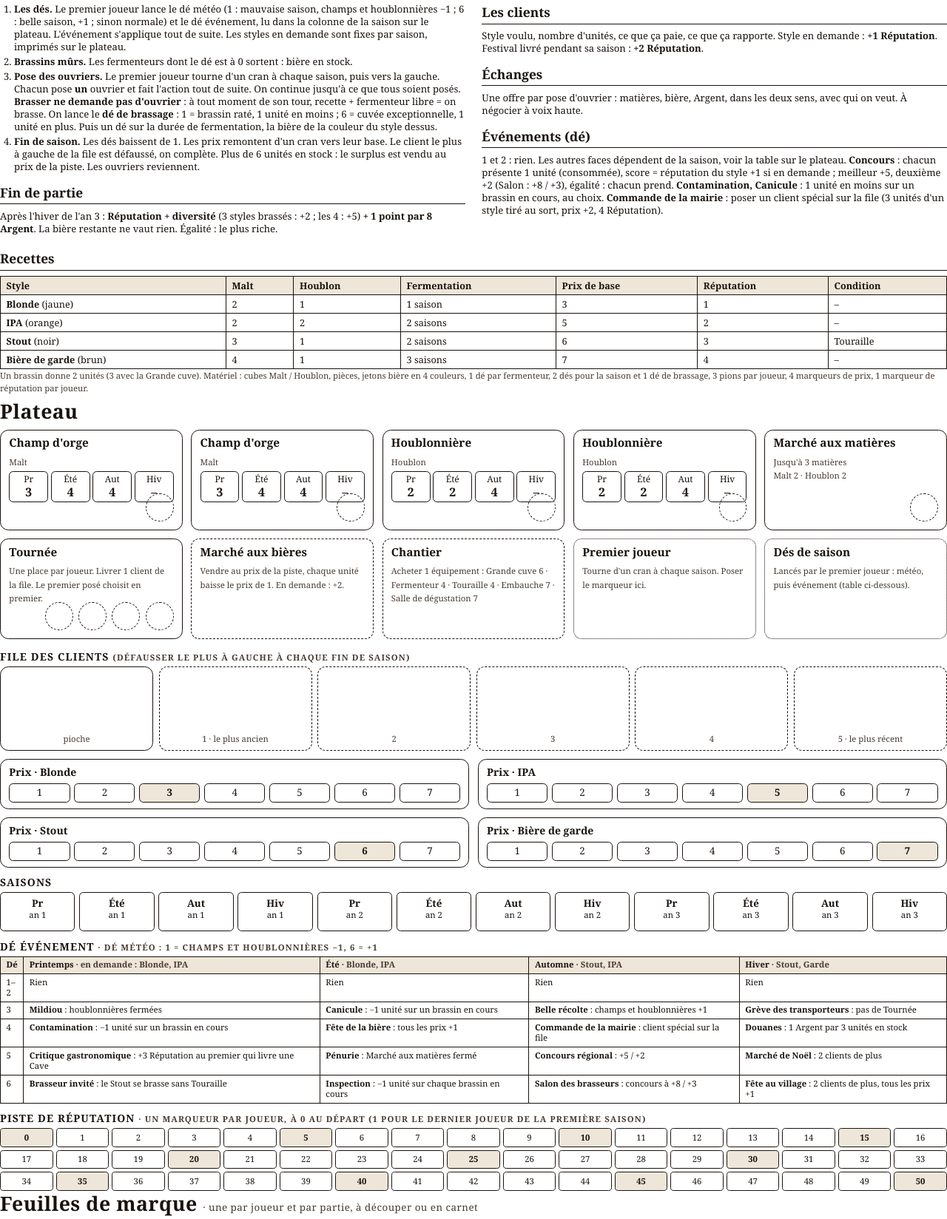
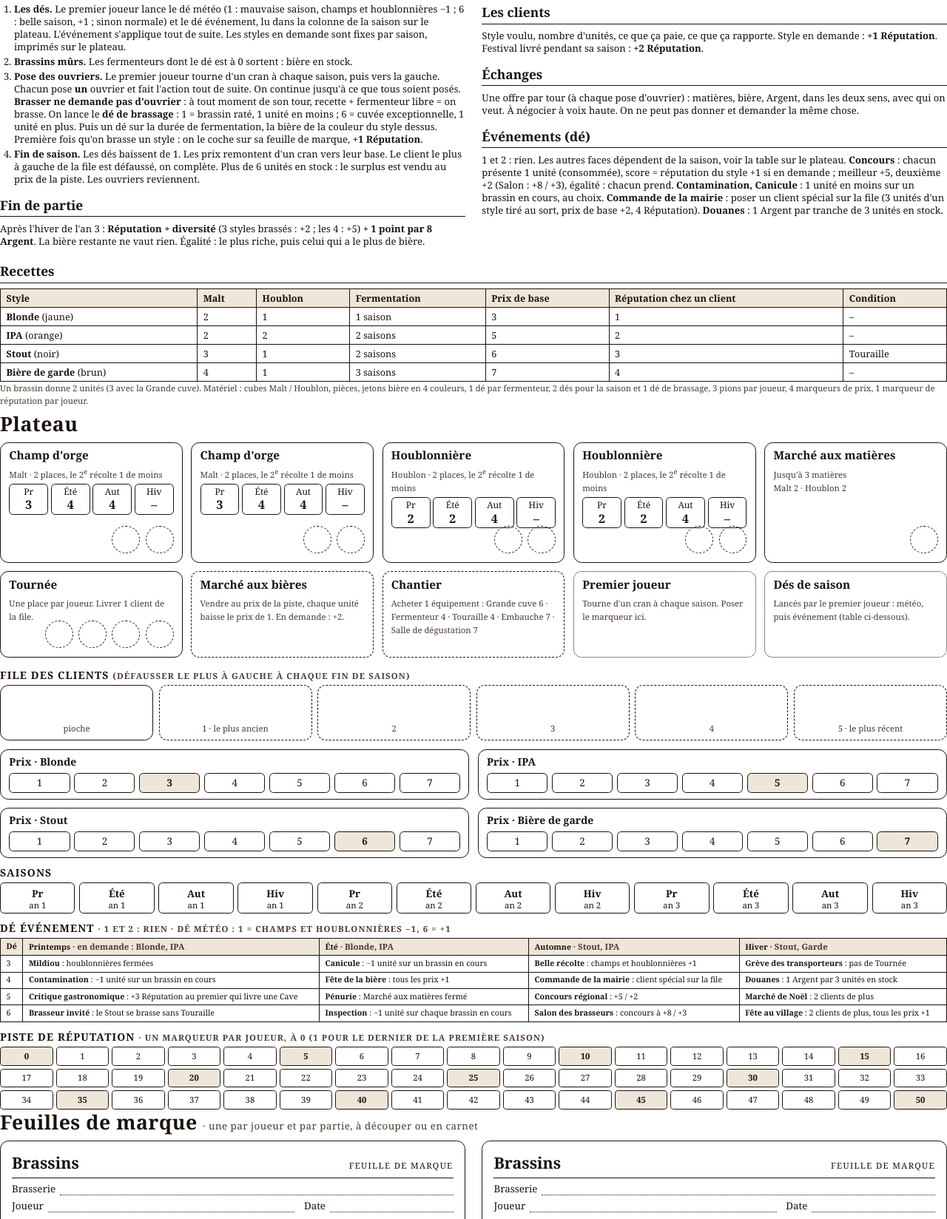
Before and after one commit to antoineguiral/Terre-de-houblon, a website: page docs/prototype/fiche.html in a window 1280 px wide. Shown: the part 295-1943 px from the top of the page at 74% size. Drawn offline with Linux system fonts and the light colour scheme.

Commit message:
Prototype papier : règles alignées sur le moteur, plateau sur une page
Deux places sur les champs et houblonnières (le second récolte 1 de moins),
+1 Réputation au premier brassin d'un style, départage des égalités, douanes,
une offre par tour. La page Plateau tient entière, piste de réputation comprise.

Co-Authored-By: Claude Fable 5.1 <noreply@anthropic.com>
Claude-Session: https://claude.ai/code/session_01M3WijtGQAQkrTC6m6YJYHZ

```diff
--- a/docs/prototype/fiche.html
+++ b/docs/prototype/fiche.html
@@ -34,7 +34,8 @@ th { background: #eee6d8; font-weight: 600; }
 .dem span { display: inline-block; border: 1px solid #1a120d; border-radius: 2mm; padding: .5mm 2mm; margin: 0 1mm 1mm 0; font-size: 10pt; }
 /* plateau */
 .board { display: grid; grid-template-columns: repeat(5, 1fr); grid-template-rows: auto auto; gap: 3mm; }
-.spot { border: 1.5px solid #1a120d; border-radius: 3mm; padding: 2mm 3mm; min-height: 36mm; position: relative; }
+.spot { border: 1.5px solid #1a120d; border-radius: 3mm; padding: 2mm 3mm 12mm; min-height: 26mm; position: relative; }
+.spot.multi { padding-bottom: 2mm; }
 .spot.multi { border-style: dashed; }
 .spot h4 { margin: 0 0 1.5mm; font-size: 11.5pt; }
 .spot .slot { position: absolute; bottom: 3mm; right: 3mm; width: 10mm; height: 10mm; border: 1.5px dashed #1a120d; border-radius: 50%; }
@@ -48,19 +49,19 @@ th { background: #eee6d8; font-weight: 600; }
 .track { border: 1.5px solid #1a120d; border-radius: 3mm; padding: 2mm 3mm; }
 .track h4 { margin: 0 0 1.5mm; font-size: 10.5pt; }
 .steps { display: flex; gap: 1.5mm; }
-.steps div { flex: 1; border: 1px solid #1a120d; border-radius: 1.5mm; text-align: center; padding: 1mm 0; font-size: 10pt; min-height: 7mm; }
+.steps div { flex: 1; border: 1px solid #1a120d; border-radius: 1.5mm; text-align: center; padding: 1mm 0; font-size: 10pt; min-height: 6mm; }
 .steps div.base { background: #eee6d8; font-weight: 700; }
 .file { display: grid; grid-template-columns: repeat(6, 1fr); gap: 2mm; }
-.file div { border: 1.5px dashed #1a120d; border-radius: 3mm; height: 30mm; display: flex; align-items: flex-end; justify-content: center; padding: 2mm; font-size: 8.5pt; color: #4a3a30; text-align: center; }
+.file div { border: 1.5px dashed #1a120d; border-radius: 3mm; height: 20mm; display: flex; align-items: flex-end; justify-content: center; padding: 2mm; font-size: 8.5pt; color: #4a3a30; text-align: center; }
 .file div.deck { border-style: solid; }
 .seasons { display: grid; grid-template-columns: repeat(12, 1fr); gap: 1.5mm; }
-.seasons div { border: 1px solid #1a120d; border-radius: 1.5mm; text-align: center; font-size: 8.5pt; padding: 1.5mm 0; height: 14mm; }
+.seasons div { border: 1px solid #1a120d; border-radius: 1.5mm; text-align: center; font-size: 8.5pt; padding: 1.5mm 0; height: 11mm; }
 .seasons div b { display: block; font-size: 10pt; }
 /* plateau joueur */
 .pboards { display: grid; grid-template-columns: 1fr 1fr; gap: 6mm; }
 .pboard { border: 1.5px solid #1a120d; border-radius: 3mm; padding: 4mm; height: 128mm; }
 .ferms { display: grid; grid-template-columns: repeat(4, 1fr); gap: 2mm; margin: 2mm 0; }
-.ferms div { border: 1.5px solid #1a120d; border-radius: 3mm; height: 30mm; display: flex; align-items: flex-end; justify-content: center; font-size: 8.5pt; padding-bottom: 1.5mm; color: #4a3a30; }
+.ferms div { border: 1.5px solid #1a120d; border-radius: 3mm; height: 20mm; display: flex; align-items: flex-end; justify-content: center; font-size: 8.5pt; padding-bottom: 1.5mm; color: #4a3a30; }
 .ferms div.locked { border-style: dashed; }
 .equip { display: grid; grid-template-columns: repeat(3, 1fr); gap: 2mm; }
 .equip div { border: 1px dashed #1a120d; border-radius: 2mm; padding: 1.5mm 2mm; font-size: 8.5pt; min-height: 16mm; }
@@ -112,17 +113,17 @@ li { margin-bottom: .8mm; }
       <ol style="padding-left:5mm">
         <li><b>Les dés.</b> Le premier joueur lance le dé météo (1 : mauvaise saison, champs et houblonnières −1 ; 6 : belle saison, +1 ; sinon normale) et le dé événement, lu dans la colonne de la saison sur le plateau. L'événement s'applique tout de suite. Les styles en demande sont fixes par saison, imprimés sur le plateau.</li>
         <li><b>Brassins mûrs.</b> Les fermenteurs dont le dé est à 0 sortent : bière en stock.</li>
-        <li><b>Pose des ouvriers.</b> Le premier joueur tourne d'un cran à chaque saison, puis vers la gauche. Chacun pose <b>un</b> ouvrier et fait l'action tout de suite. On continue jusqu'à ce que tous soient posés. <b>Brasser ne demande pas d'ouvrier</b> : à tout moment de son tour, recette + fermenteur libre = on brasse. On lance le <b>dé de brassage</b> : 1 = brassin raté, 1 unité en moins ; 6 = cuvée exceptionnelle, 1 unité en plus. Puis un dé sur la durée de fermentation, la bière de la couleur du style dessus.</li>
+        <li><b>Pose des ouvriers.</b> Le premier joueur tourne d'un cran à chaque saison, puis vers la gauche. Chacun pose <b>un</b> ouvrier et fait l'action tout de suite. On continue jusqu'à ce que tous soient posés. <b>Brasser ne demande pas d'ouvrier</b> : à tout moment de son tour, recette + fermenteur libre = on brasse. On lance le <b>dé de brassage</b> : 1 = brassin raté, 1 unité en moins ; 6 = cuvée exceptionnelle, 1 unité en plus. Puis un dé sur la durée de fermentation, la bière de la couleur du style dessus. Première fois qu'on brasse un style : on le coche sur sa feuille de marque, <b>+1 Réputation</b>.</li>
         <li><b>Fin de saison.</b> Les dés baissent de 1. Les prix remontent d'un cran vers leur base. Le client le plus à gauche de la file est défaussé, on complète. Plus de 6 unités en stock : le surplus est vendu au prix de la piste. Les ouvriers reviennent.</li>
       </ol>
       <h2>Fin de partie</h2>
-      <p>Après l'hiver de l'an 3 : <b>Réputation + diversité</b> (3 styles brassés : +2 ; les 4 : +5) <b>+ 1 point par 8 Argent</b>. La bière restante ne vaut rien. Égalité : le plus riche.</p>
+      <p>Après l'hiver de l'an 3 : <b>Réputation + diversité</b> (3 styles brassés : +2 ; les 4 : +5) <b>+ 1 point par 8 Argent</b>. La bière restante ne vaut rien. Égalité : le plus riche, puis celui qui a le plus de bière.</p>
     </div>
     <div>
       <h2>Les cases du plateau</h2>
-      <p>Une case pleine = un ouvrier par saison, sauf les cases en pointillé (plusieurs ouvriers).</p>
+      <p>Un rond = une place d'ouvrier pour la saison. Les cases en pointillé accueillent tout le monde.</p>
       <ul>
-        <li><b>Champs et houblonnières</b> : récolter selon la saison (chiffre de la case), modifié par la météo. Fermés en hiver.</li>
+        <li><b>Champs et houblonnières</b> : récolter selon la saison (chiffre de la case), modifié par la météo. <b>Deux places</b> : le second ouvrier récolte 1 de moins. Fermés en hiver.</li>
                 <li><b>Marché aux matières</b> : acheter jusqu'à 3 matières (Malt 2, Houblon 2).</li>
         <li><b>Tournée</b> : une place par joueur. Livrer 1 client de la file : prendre la carte, donner la bière, encaisser l'Argent et la Réputation. Le premier posé choisit en premier.</li>
         <li><b>Marché aux bières</b> (pointillé) : vendre autant d'unités qu'on veut, au prix de la piste ; chaque unité vendue baisse le prix de 1 pour tout le monde. Style en demande : +2.</li>
@@ -131,14 +132,14 @@ li { margin-bottom: .8mm; }
       <h2>Les clients</h2>
       <p>Style voulu, nombre d'unités, ce que ça paie, ce que ça rapporte. Style en demande : <b>+1 Réputation</b>. Festival livré pendant sa saison : <b>+2 Réputation</b>.</p>
       <h2>Échanges</h2>
-      <p>Une offre par pose d'ouvrier : matières, bière, Argent, dans les deux sens, avec qui on veut. À négocier à voix haute.</p>
+      <p>Une offre par tour (à chaque pose d'ouvrier) : matières, bière, Argent, dans les deux sens, avec qui on veut. À négocier à voix haute. On ne peut pas donner et demander la même chose.</p>
       <h2>Événements (dé)</h2>
-      <p>1 et 2 : rien. Les autres faces dépendent de la saison, voir la table sur le plateau. <b>Concours</b> : chacun présente 1 unité (consommée), score = réputation du style +1 si en demande ; meilleur +5, deuxième +2 (Salon : +8 / +3), égalité : chacun prend. <b>Contamination, Canicule</b> : 1 unité en moins sur un brassin en cours, au choix. <b>Commande de la mairie</b> : poser un client spécial sur la file (3 unités d'un style tiré au sort, prix +2, 4 Réputation).</p>
+      <p>1 et 2 : rien. Les autres faces dépendent de la saison, voir la table sur le plateau. <b>Concours</b> : chacun présente 1 unité (consommée), score = réputation du style +1 si en demande ; meilleur +5, deuxième +2 (Salon : +8 / +3), égalité : chacun prend. <b>Contamination, Canicule</b> : 1 unité en moins sur un brassin en cours, au choix. <b>Commande de la mairie</b> : poser un client spécial sur la file (3 unités d'un style tiré au sort, prix de base +2, 4 Réputation). <b>Douanes</b> : 1 Argent par tranche de 3 unités en stock.</p>
     </div>
   </div>
   <h2>Recettes</h2>
   <table>
-    <tr><th>Style</th><th>Malt</th><th>Houblon</th><th>Fermentation</th><th>Prix de base</th><th>Réputation</th><th>Condition</th></tr>
+    <tr><th>Style</th><th>Malt</th><th>Houblon</th><th>Fermentation</th><th>Prix de base</th><th>Réputation chez un client</th><th>Condition</th></tr>
     <tr><td><b>Blonde</b> (jaune)</td><td>2</td><td>1</td><td>1 saison</td><td>3</td><td>1</td><td>–</td></tr>
     <tr><td><b>IPA</b> (orange)</td><td>2</td><td>2</td><td>2 saisons</td><td>5</td><td>2</td><td>–</td></tr>
     <tr><td><b>Stout</b> (noir)</td><td>3</td><td>1</td><td>2 saisons</td><td>6</td><td>3</td><td>Touraille</td></tr>
@@ -151,12 +152,12 @@ li { margin-bottom: .8mm; }
 <section class="page">
   <h1>Plateau</h1>
   <div class="board">
-    <div class="spot"><h4>Champ d'orge</h4><small>Malt</small><div class="yield"><div>Pr<b>3</b></div><div>Été<b>4</b></div><div>Aut<b>4</b></div><div>Hiv<b>–</b></div></div><div class="slot"></div></div>
-    <div class="spot"><h4>Champ d'orge</h4><small>Malt</small><div class="yield"><div>Pr<b>3</b></div><div>Été<b>4</b></div><div>Aut<b>4</b></div><div>Hiv<b>–</b></div></div><div class="slot"></div></div>
-    <div class="spot"><h4>Houblonnière</h4><small>Houblon</small><div class="yield"><div>Pr<b>2</b></div><div>Été<b>2</b></div><div>Aut<b>4</b></div><div>Hiv<b>–</b></div></div><div class="slot"></div></div>
-    <div class="spot"><h4>Houblonnière</h4><small>Houblon</small><div class="yield"><div>Pr<b>2</b></div><div>Été<b>2</b></div><div>Aut<b>4</b></div><div>Hiv<b>–</b></div></div><div class="slot"></div></div>
+    <div class="spot"><h4>Champ d'orge</h4><small>Malt · 2 places, le 2<sup>e</sup> récolte 1 de moins</small><div class="yield"><div>Pr<b>3</b></div><div>Été<b>4</b></div><div>Aut<b>4</b></div><div>Hiv<b>–</b></div></div><div class="slot"></div><div class="slot two"></div></div>
+    <div class="spot"><h4>Champ d'orge</h4><small>Malt · 2 places, le 2<sup>e</sup> récolte 1 de moins</small><div class="yield"><div>Pr<b>3</b></div><div>Été<b>4</b></div><div>Aut<b>4</b></div><div>Hiv<b>–</b></div></div><div class="slot"></div><div class="slot two"></div></div>
+    <div class="spot"><h4>Houblonnière</h4><small>Houblon · 2 places, le 2<sup>e</sup> récolte 1 de moins</small><div class="yield"><div>Pr<b>2</b></div><div>Été<b>2</b></div><div>Aut<b>4</b></div><div>Hiv<b>–</b></div></div><div class="slot"></div><div class="slot two"></div></div>
+    <div class="spot"><h4>Houblonnière</h4><small>Houblon · 2 places, le 2<sup>e</sup> récolte 1 de moins</small><div class="yield"><div>Pr<b>2</b></div><div>Été<b>2</b></div><div>Aut<b>4</b></div><div>Hiv<b>–</b></div></div><div class="slot"></div><div class="slot two"></div></div>
     <div class="spot"><h4>Marché aux matières</h4><small>Jusqu'à 3 matières<br>Malt 2 · Houblon 2</small><div class="slot"></div></div>
-    <div class="spot"><h4>Tournée</h4><small>Une place par joueur. Livrer 1 client de la file. Le premier posé choisit en premier.</small><div class="slot"></div><div class="slot two"></div><div class="slot three"></div><div class="slot four"></div></div>
+    <div class="spot"><h4>Tournée</h4><small>Une place par joueur. Livrer 1 client de la file.</small><div class="slot"></div><div class="slot two"></div><div class="slot three"></div><div class="slot four"></div></div>
     <div class="spot multi"><h4>Marché aux bières</h4><small>Vendre au prix de la piste, chaque unité baisse le prix de 1. En demande : +2.</small></div>
     <div class="spot multi"><h4>Chantier</h4><small>Acheter 1 équipement : Grande cuve 6 · Fermenteur 4 · Touraille 4 · Embauche 7 · Salle de dégustation 7</small></div>
     <div class="spot" style="border-style:dotted"><h4>Premier joueur</h4><small>Tourne d'un cran à chaque saison. Poser le marqueur ici.</small></div>
@@ -176,16 +177,15 @@ li { margin-bottom: .8mm; }
     <div><b>Pr</b>an 2</div><div><b>Été</b>an 2</div><div><b>Aut</b>an 2</div><div><b>Hiv</b>an 2</div>
     <div><b>Pr</b>an 3</div><div><b>Été</b>an 3</div><div><b>Aut</b>an 3</div><div><b>Hiv</b>an 3</div>
   </div>
-  <h3 style="margin-top:3mm">Dé événement <small>· dé météo : 1 = champs et houblonnières −1, 6 = +1</small></h3>
-  <table style="font-size:8.5pt">
+  <h3 style="margin-top:3mm">Dé événement <small>· 1 et 2 : rien · dé météo : 1 = champs et houblonnières −1, 6 = +1</small></h3>
+  <table style="font-size:8pt">
     <tr><th style="width:8mm">Dé</th><th>Printemps <small>· en demande : Blonde, IPA</small></th><th>Été <small>· Blonde, IPA</small></th><th>Automne <small>· Stout, IPA</small></th><th>Hiver <small>· Stout, Garde</small></th></tr>
-    <tr><td>1–2</td><td>Rien</td><td>Rien</td><td>Rien</td><td>Rien</td></tr>
-    <tr><td>3</td><td><b>Mildiou</b> : houblonnières fermées</td><td><b>Canicule</b> : −1 unité sur un brassin en cours</td><td><b>Belle récolte</b> : champs et houblonnières +1</td><td><b>Grève des transporteurs</b> : pas de Tournée</td></tr>
+        <tr><td>3</td><td><b>Mildiou</b> : houblonnières fermées</td><td><b>Canicule</b> : −1 unité sur un brassin en cours</td><td><b>Belle récolte</b> : champs et houblonnières +1</td><td><b>Grève des transporteurs</b> : pas de Tournée</td></tr>
     <tr><td>4</td><td><b>Contamination</b> : −1 unité sur un brassin en cours</td><td><b>Fête de la bière</b> : tous les prix +1</td><td><b>Commande de la mairie</b> : client spécial sur la file</td><td><b>Douanes</b> : 1 Argent par 3 unités en stock</td></tr>
     <tr><td>5</td><td><b>Critique gastronomique</b> : +3 Réputation au premier qui livre une Cave</td><td><b>Pénurie</b> : Marché aux matières fermé</td><td><b>Concours régional</b> : +5 / +2</td><td><b>Marché de Noël</b> : 2 clients de plus</td></tr>
     <tr><td>6</td><td><b>Brasseur invité</b> : le Stout se brasse sans Touraille</td><td><b>Inspection</b> : −1 unité sur chaque brassin en cours</td><td><b>Salon des brasseurs</b> : concours à +8 / +3</td><td><b>Fête au village</b> : 2 clients de plus, tous les prix +1</td></tr>
   </table>
-  <h3 style="margin-top:3mm">Piste de réputation <small>· un marqueur par joueur, à 0 au départ (1 pour le dernier joueur de la première saison)</small></h3>
+  <h3 style="margin-top:3mm">Piste de réputation <small>· un marqueur par joueur, à 0 (1 pour le dernier de la première saison)</small></h3>
   <div class="repstrip"></div>
 </section>
 
```
Also changed, not shown: 1 other file.
